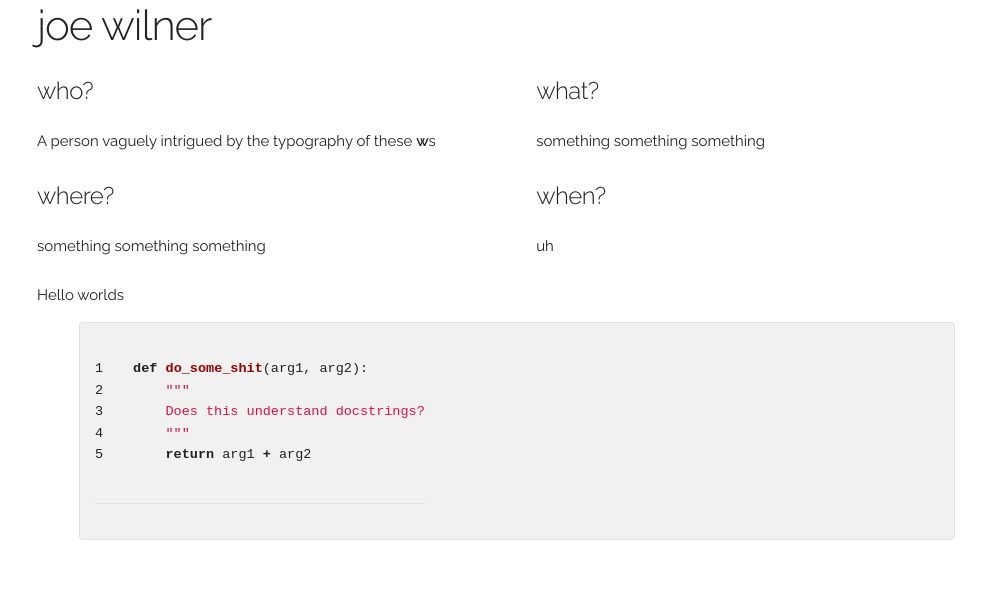
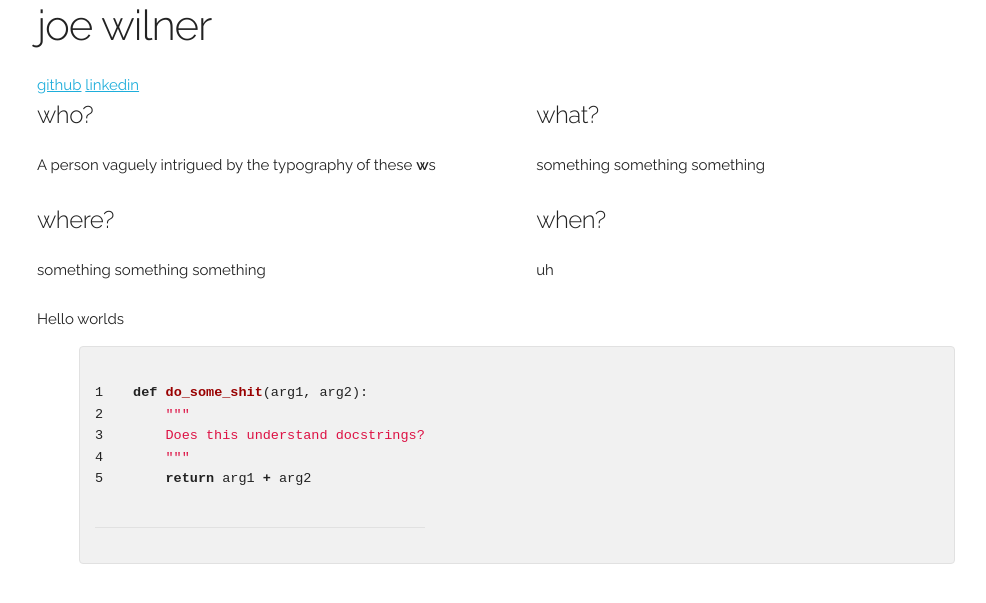
Before and after one commit to jwilner/jwilner.github.io, a Jekyll site: the page built from index.html, in a window 1280 px wide. Shown: the top 603 px of the page, without its empty margins (123-1109 px from the left). Built offline with Jekyll 4.4.1, drawn with Linux system fonts in a browser that asks for light colours; nearby versions of some CDN libraries; library files that are not in the unit come from our copies.

Commit message:
Adds links.

```diff
--- a/_layouts/default.html
+++ b/_layouts/default.html
@@ -18,6 +18,8 @@
         <h2 class="title">
           joe wilner
         </h2>
+        <a href='https://github.com/jwilner'>github</a>
+        <a href='https://www.linkedin.com/in/joewilner/'>linkedin</a>
       </section>
       {{ content }}
     </div>
```
